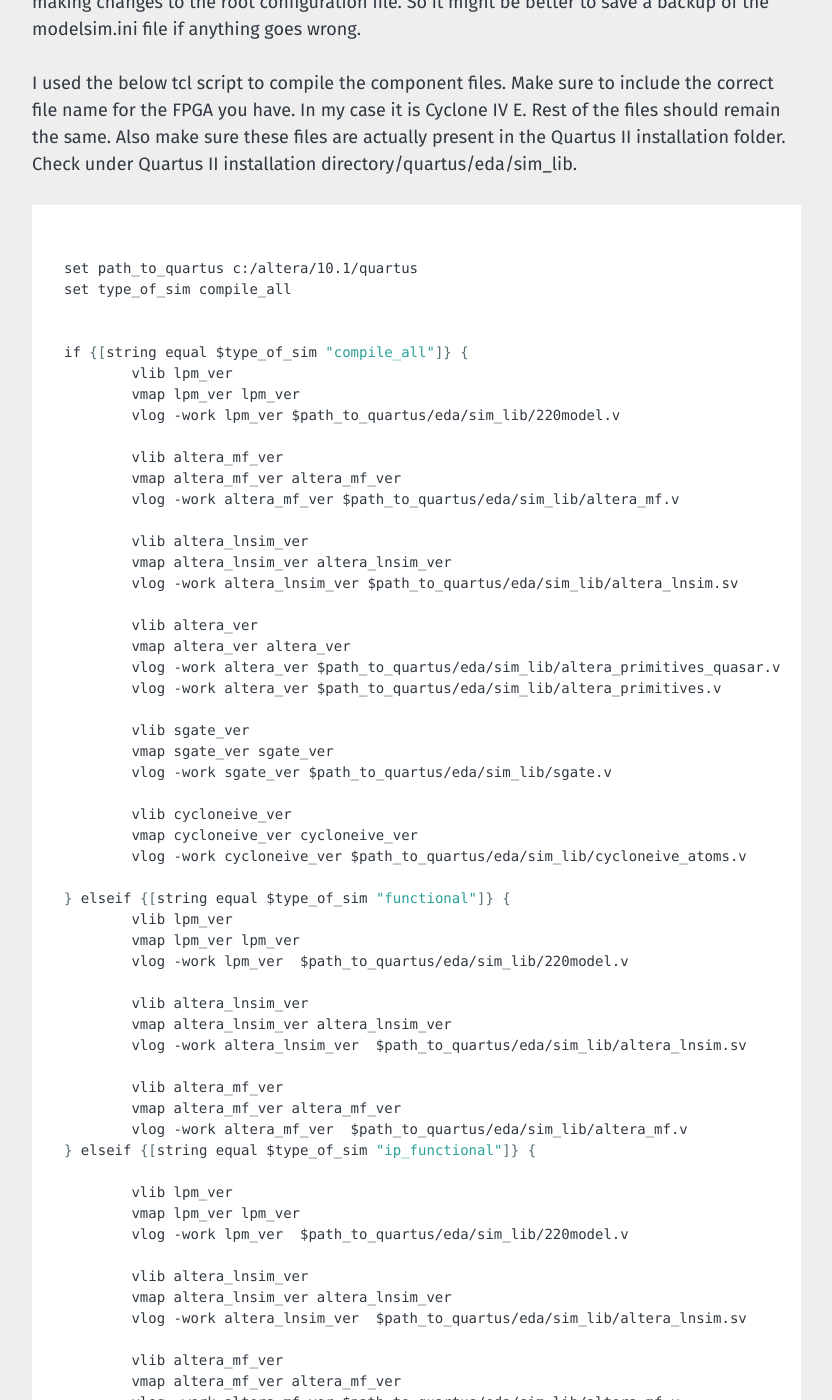
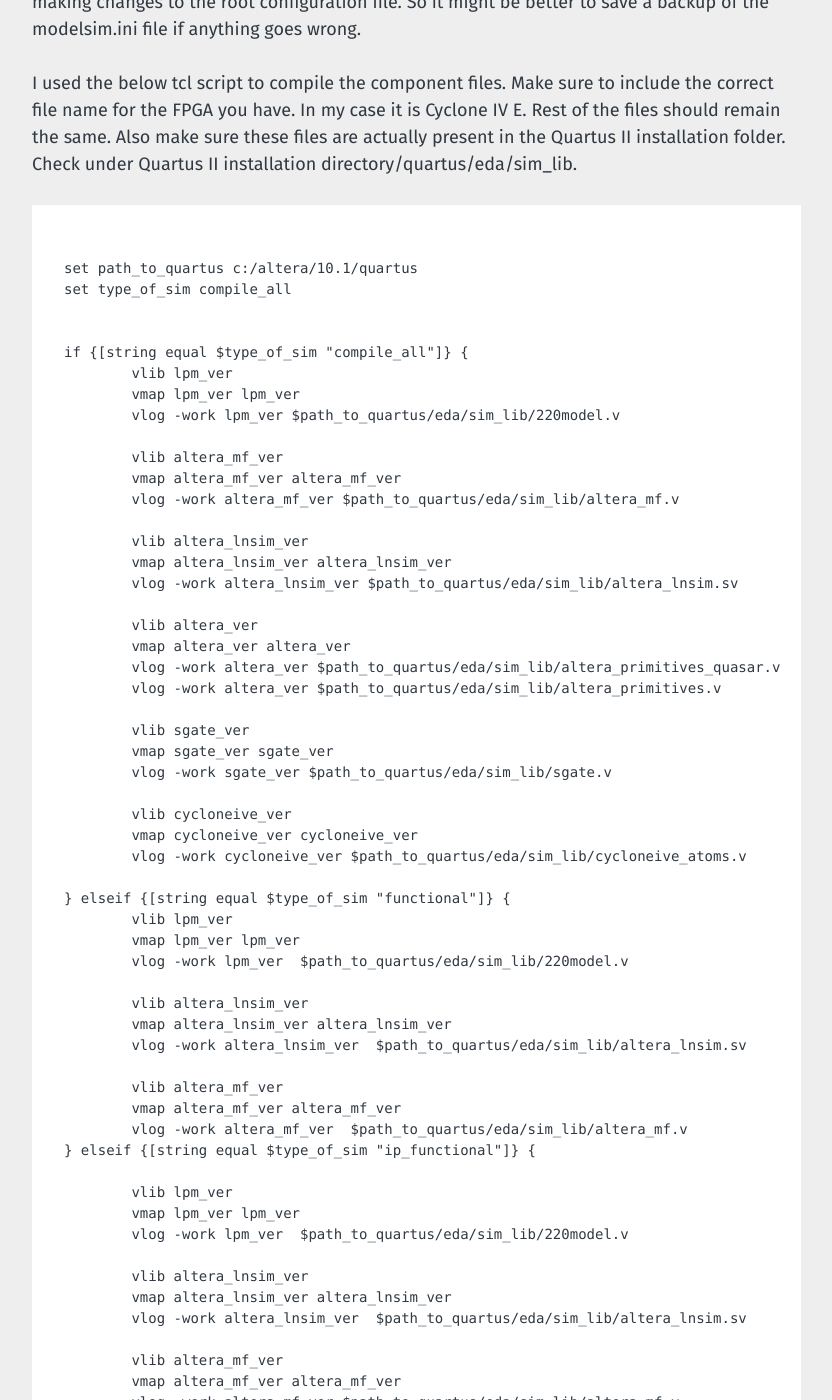
Before and after one commit to siddharth-pro/gitSiddharth.github.io, a Jekyll site: the page built from _posts/2019-01-03-verifying-designs-with-intel-altera-ips-using-questasim.markdown, in a window 1280 px wide and 1400 px high, scrolled down 795 px. Shown: the whole window, without its empty margins (40-872 px from the left). Built offline with Jekyll 4.4.1, drawn with Linux system fonts in a browser that asks for light colours; some of the changed text lies outside the part shown.

Commit message:
Update 2019-01-03-verifying-designs-with-intel-altera-ips-using-questasim.markdown

`````diff
--- a/_posts/2019-01-03-verifying-designs-with-intel-altera-ips-using-questasim.markdown
+++ b/_posts/2019-01-03-verifying-designs-with-intel-altera-ips-using-questasim.markdown
@@ -20,7 +20,7 @@
 Rest of the files should remain the same. Also make sure these files are actually present in
 the Quartus II installation folder. Check under Quartus II installation directory/quartus/eda/sim_lib.
 
-```tcl
+````
 
 set path_to_quartus c:/altera/10.1/quartus
 set type_of_sim compile_all
@@ -89,7 +89,7 @@
 	puts "invalid code"
 }
 
-```
+````
 
 Save this script as altera_lib.tcl in the Questasim root directory path.
 Now open up Questasim and change the directory to the path where you placed
`````
